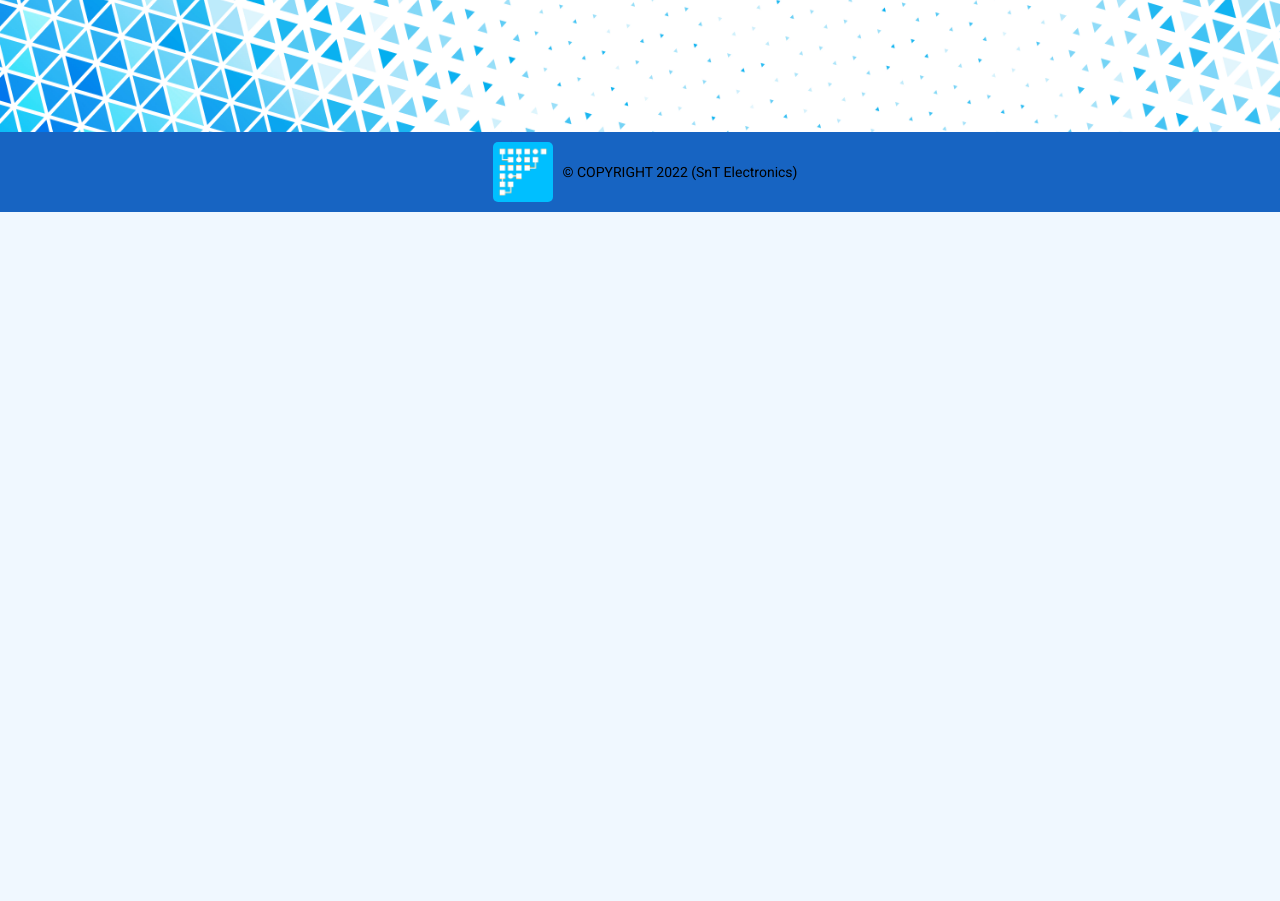
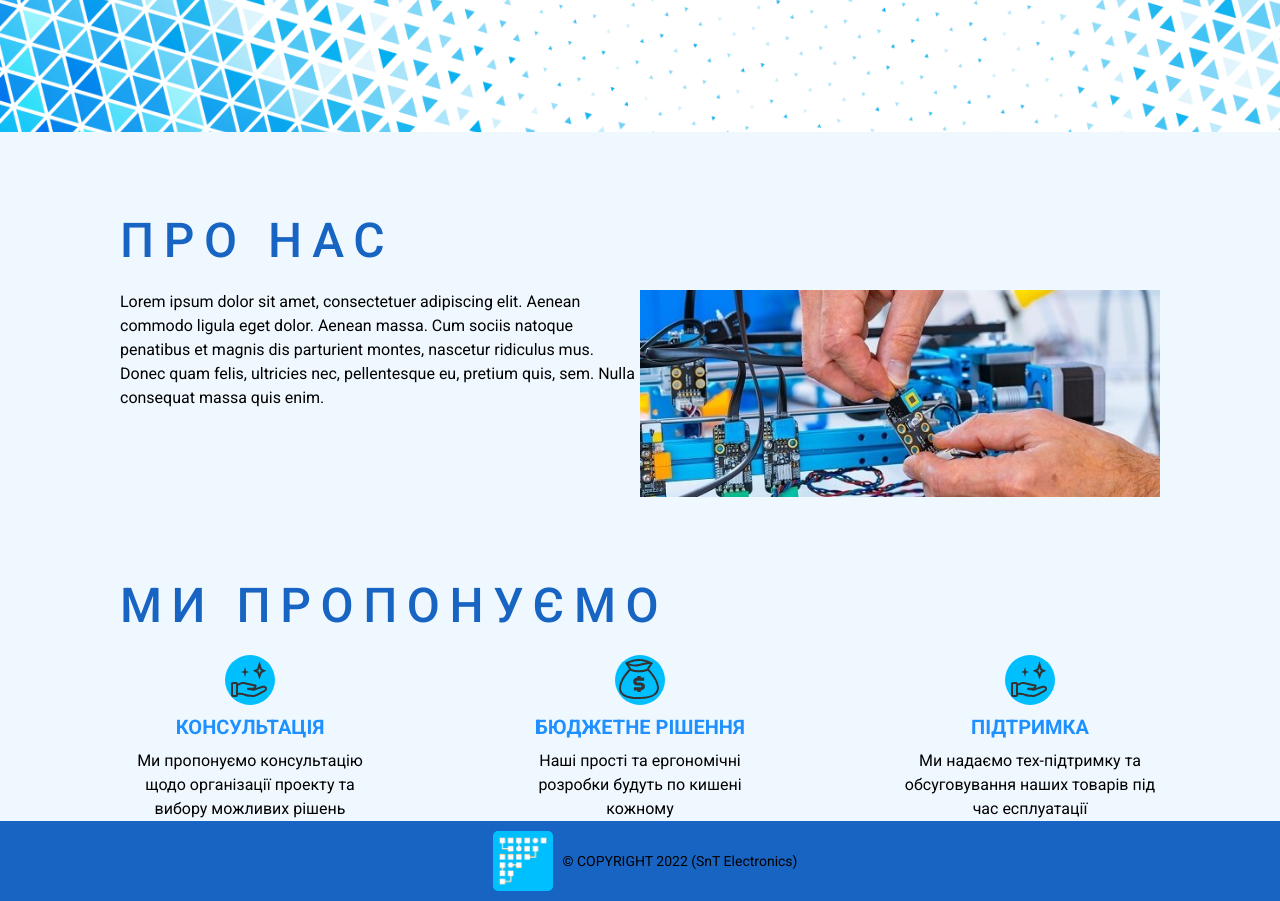
Before and after one commit to bigMialkovskyi/SnT_Electronics, a Vue app: page / in a window 1280 px wide. Shown: the part 640-1541 px from the top of the page. Before the commit the page ends 852 px from the top, so only its background shows below. Built offline with nearby package versions, Linux system fonts and the light colour scheme.

Commit message:
general info responcive

```diff
--- a/src/components/GeneralInfo.vue
+++ b/src/components/GeneralInfo.vue
@@ -1,14 +1,15 @@
 <template>
+  <section id="general-info" class="general-info">
     <div class="container">
       <div class="about-us">
         <h1 class="about-us-title">про нас</h1>
         <div class="about-us-desc">
           <p class="about-us-text">
             Lorem ipsum dolor sit amet, consectetuer adipiscing elit. Aenean
-          commodo ligula eget dolor. Aenean massa. Cum sociis natoque penatibus
-          et magnis dis parturient montes, nascetur ridiculus mus. Donec quam
-          felis, ultricies nec, pellentesque eu, pretium quis, sem. Nulla
-          consequat massa quis enim.
+            commodo ligula eget dolor. Aenean massa. Cum sociis natoque
+            penatibus et magnis dis parturient montes, nascetur ridiculus mus.
+            Donec quam felis, ultricies nec, pellentesque eu, pretium quis, sem.
+            Nulla consequat massa quis enim.
           </p>
           <img src="../assets/img/PCB-about.jpg" alt="PCB-about" />
         </div>
@@ -18,26 +19,44 @@
       <ul class="we-offer">
         <li class="offer-element" v-for="offer in offers" :key="offer.title">
           <div class="offer-icon-container">
-          <img :src="require(`../assets/img/${offer.img_src}`)" alt="offer-icon" />
+            <img
+              :src="require(`../assets/img/${offer.img_src}`)"
+              alt="offer-icon"
+            />
           </div>
           <h5>{{ offer.offer_title }}</h5>
           <p>{{ offer.offer_desc }}</p>
         </li>
       </ul>
     </div>
+  </section>
 </template>
 
 <script>
 export default {
   name: "GeneralInfo",
-  props: {
-  },
+  props: {},
   data: function () {
     return {
       offers: [
-        { img_src: "clean-hands.svg", offer_title: "консультація", offer_desc: "Ми пропонуємо консультацію щодо організації проекту та вибору можливих рішень" },
-        { img_src: "money-bag.svg", offer_title: "бюджетне рішення", offer_desc: "Наші прості та ергономічні розробки будуть по кишені кожному" },
-        { img_src: "clean-hands.svg", offer_title: "підтримка", offer_desc: "Ми надаємо тех-підтримку та обсуговування наших товарів під час есплуатації" },
+        {
+          img_src: "clean-hands.svg",
+          offer_title: "консультація",
+          offer_desc:
+            "Ми пропонуємо консультацію щодо організації проекту та вибору можливих рішень",
+        },
+        {
+          img_src: "money-bag.svg",
+          offer_title: "бюджетне рішення",
+          offer_desc:
+            "Наші прості та ергономічні розробки будуть по кишені кожному",
+        },
+        {
+          img_src: "clean-hands.svg",
+          offer_title: "підтримка",
+          offer_desc:
+            "Ми надаємо тех-підтримку та обсуговування наших товарів під час есплуатації",
+        },
       ],
     };
   },
@@ -47,5 +66,4 @@ export default {
 <style scoped lang="scss">
 @import "../styles/variables.scss";
 @import "../styles/general_information.scss";
-
 </style>
--- a/src/styles/banner.scss
+++ b/src/styles/banner.scss
@@ -77,6 +77,10 @@
     a {
       padding: 6px 20px;
       border: 1px solid $Blue;
+
+      &:hover {
+        border: 1px solid $White;
+      }
     }
   }
 
@@ -88,16 +92,4 @@
     @include h5;
     font-weight: normal;
   }
-
 }
-
-
-// @media screen and (min-width: 320px) {
-
-//   .banner-content {
-//     a {
-//       padding: 6px 20px;
-//     }
-//   }
-
-// }
--- a/src/styles/general_information.scss
+++ b/src/styles/general_information.scss
@@ -6,9 +6,15 @@
 }
 
 .about-us-desc {
-  display: flex;
+  // display: flex;
+  display: grid;
+  grid-template-columns: 50% 50%;
+  justify-content: space-between;
+
+  img {
+    width: 100%;
+  }
 }
-
 
 .about-us-title {
   @include h1();
@@ -53,3 +59,11 @@
   border-radius: 50px;
   background-color: #00BFFF;
 }
+
+/*responcive*/
+
+@media screen and (max-width: 767px) {
+  .about-us-title {
+    font-size: 40px;
+  }
+}
--- a/src/views/HomeView.vue
+++ b/src/views/HomeView.vue
@@ -1,8 +1,8 @@
 <template>
   <div class="home">
     <Banner />
-    <!-- <GeneralInfo />
-    <Products />
+    <GeneralInfo />
+    <!-- <Products />
     <Contacts /> -->
   </div>
 </template>
```
Lines whose indentation alone changed are shown as unchanged.
